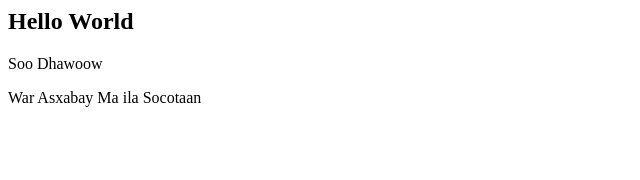
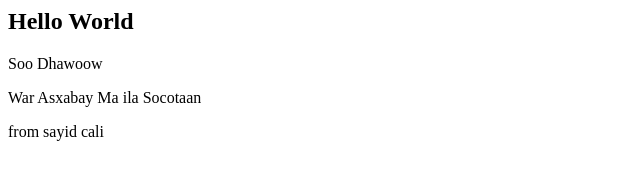
Before and after one commit to Ayatmoha41/somali, a plain HTML site: page index.html in a window 1280 px wide. Shown: the whole page, without its empty margins (0-640 px from the left). Drawn offline with Linux system fonts and the light colour scheme.

Commit message:
waa sayid

```diff
--- a/index.html
+++ b/index.html
@@ -6,6 +6,6 @@
     <h2>Hello World</h2>
     <p>Soo Dhawoow</p>
     <p>War Asxabay Ma ila Socotaan</p>
+    <p>from sayid cali</p>
 </body>
-
 </html>
```
